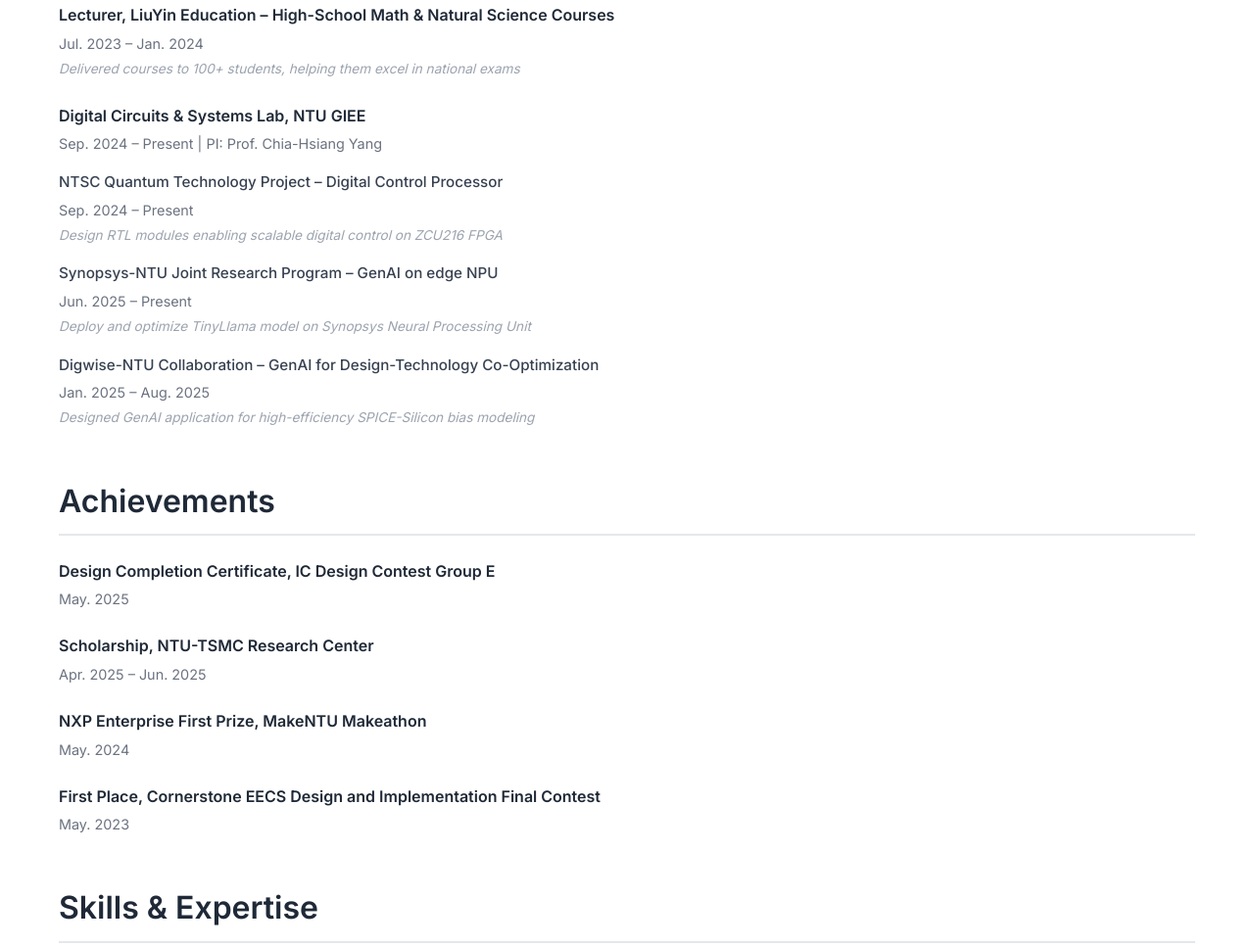
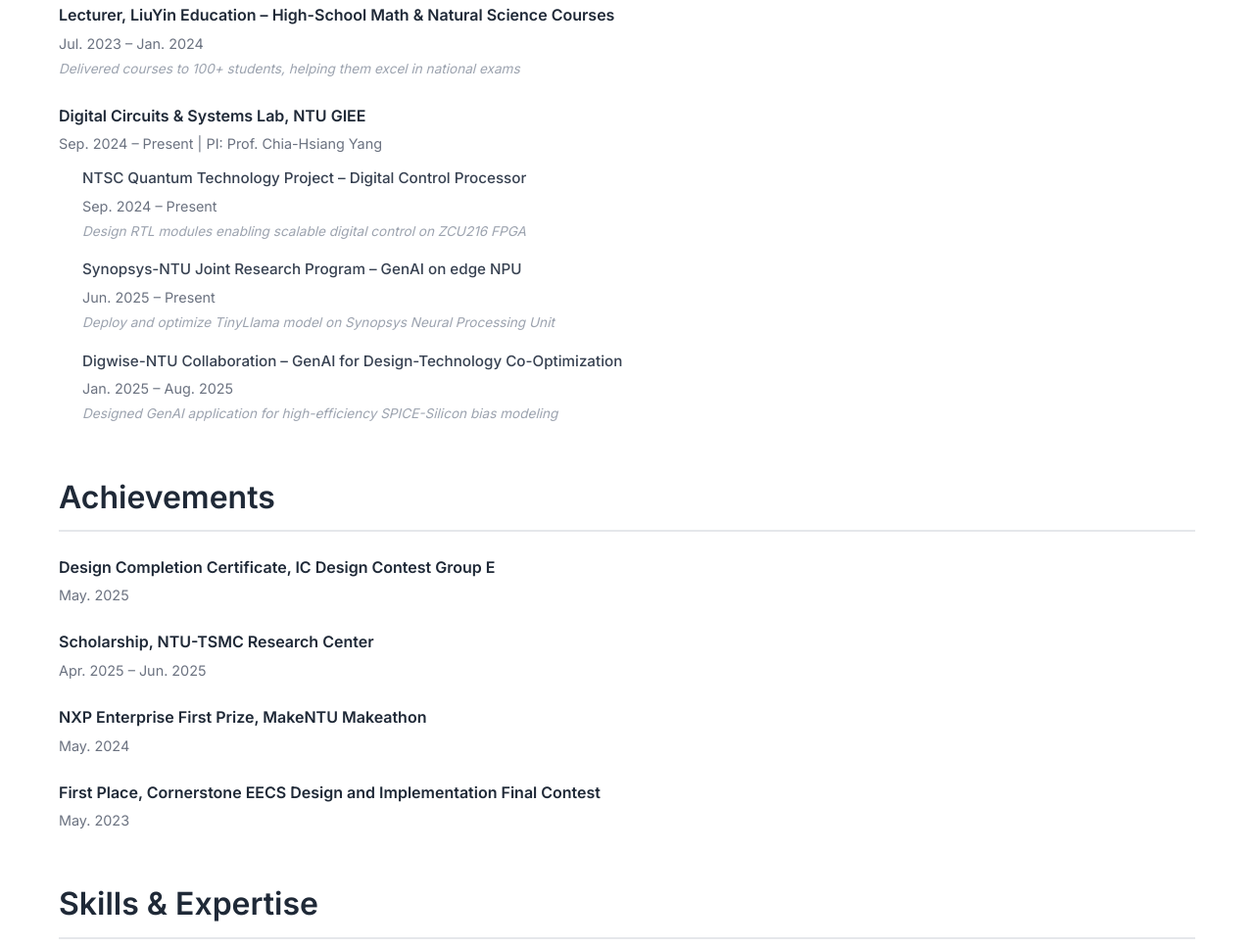
Before and after one commit to Rueilian/personal-homepage, a website with bundled scripts: page assets/index.html in a window 1280 px wide. Shown: the part 1028-1995 px from the top of the page at 98% size. Built offline with nearby package versions, Linux system fonts and the light colour scheme.

Commit message:
Add proper nested list styling with arrow bullets for research projects

```diff
--- a/assets/index.html
+++ b/assets/index.html
@@ -77,15 +77,23 @@
           <li>
             <div class="title">Digital Circuits &amp; Systems Lab, NTU GIEE</div>
             <div class="meta">Sep. 2024 – Present | PI: Prof. Chia-Hsiang Yang</div>
-            <div class="title sub-title">NTSC Quantum Technology Project – Digital Control Processor</div>
+            <ul class="nested-list">
+              <li>
+                <div class="title">NTSC Quantum Technology Project – Digital Control Processor</div>
                 <div class="meta">Sep. 2024 – Present</div>
                 <div class="meta-sub">Design RTL modules enabling scalable digital control on ZCU216 FPGA</div>
-            <div class="title sub-title">Synopsys-NTU Joint Research Program – GenAI on edge NPU</div>
+              </li>
+              <li>
+                <div class="title">Synopsys-NTU Joint Research Program – GenAI on edge NPU</div>
                 <div class="meta">Jun. 2025 – Present</div>
                 <div class="meta-sub">Deploy and optimize TinyLlama model on Synopsys Neural Processing Unit</div>
-            <div class="title sub-title">Digwise-NTU Collaboration – GenAI for Design-Technology Co-Optimization</div>
+              </li>
+              <li>
+                <div class="title">Digwise-NTU Collaboration – GenAI for Design-Technology Co-Optimization</div>
                 <div class="meta">Jan. 2025 – Aug. 2025</div>
                 <div class="meta-sub">Designed GenAI application for high-efficiency SPICE-Silicon bias modeling</div>
+              </li>
+            </ul>
           </li>
         </ul>
       </section>
--- a/assets/styles.css
+++ b/assets/styles.css
@@ -202,11 +202,31 @@
   font-style: italic;
 }
 
-.sub-title {
+.nested-list {
+  list-style: none;
+  padding-left: 0;
+  margin-top: 0.75rem;
+  margin-bottom: 0;
+}
+
+.nested-list li {
+  margin-bottom: 1rem;
+  padding-left: 1.5rem;
+  position: relative;
+}
+
+.nested-list li::before {
+  content: "→";
+  color: #2563eb;
+  font-weight: bold;
+  position: absolute;
+  left: 0;
+}
+
+.nested-list .title {
   font-weight: 500;
   font-size: 0.95rem;
   color: #374151;
-  margin-top: 1rem;
   margin-bottom: 0.25rem;
 }
 
```
Lines whose indentation alone changed are shown as unchanged.
